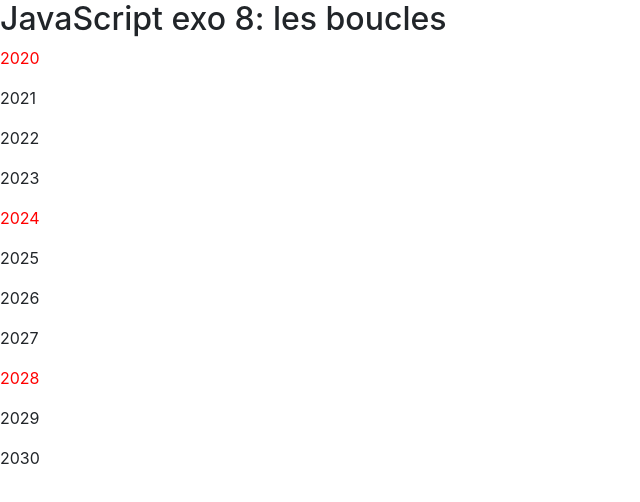
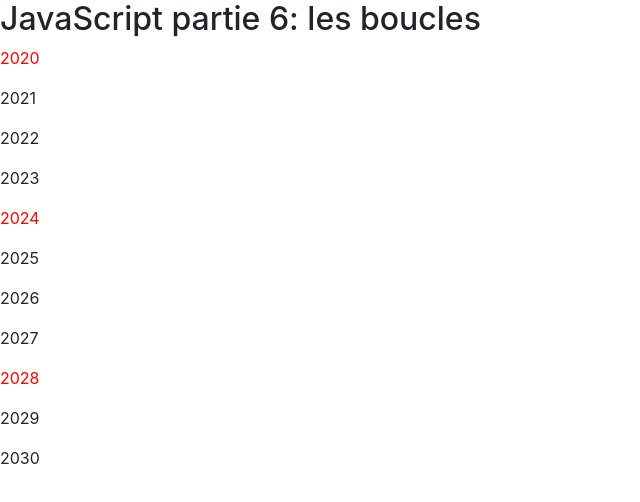
Before and after one commit to ThomasMurat/Js-partie6-exo1, a plain HTML site: page index.html in a window 1280 px wide. Shown: the whole page, without its empty margins (0-640 px from the left). Drawn offline with nearby package versions, Linux system fonts and the light colour scheme.

Commit message:
correctif

```diff
--- a/index.html
+++ b/index.html
@@ -2,21 +2,21 @@
 <html lang="fr">
     <head>
         <meta charset="utf-8"/>
-        <title>Js-partie5-exo8</title>
+        <title>Js-partie6-exo1</title>
         <link rel="stylesheet" href="https://maxcdn.bootstrapcdn.com/bootstrap/4.4.1/css/bootstrap.min.css">
     </head>
     <body>
-        <h2>JavaScript exo 8: les boucles</h2>
+        <h2>JavaScript partie 6: les boucles</h2>
         <script>
             for (let i = 2020; i <= 2030; i++) {
                 if (((i % 4 == 0) && (i % 100 != 0)) || (i % 400 == 0)) {
-                    var p = document.createElement("P");
+                    var p = document.createElement('P');
                     p.innerHTML = i;
-                    p.style.color = "red";
+                    p.style.color = 'red';
                     document.body.appendChild(p);
 
                 }else {
-                    var p = document.createElement("P");
+                    var p = document.createElement('P');
                     p.innerHTML = i;
                     document.body.appendChild(p);
                 }
```
